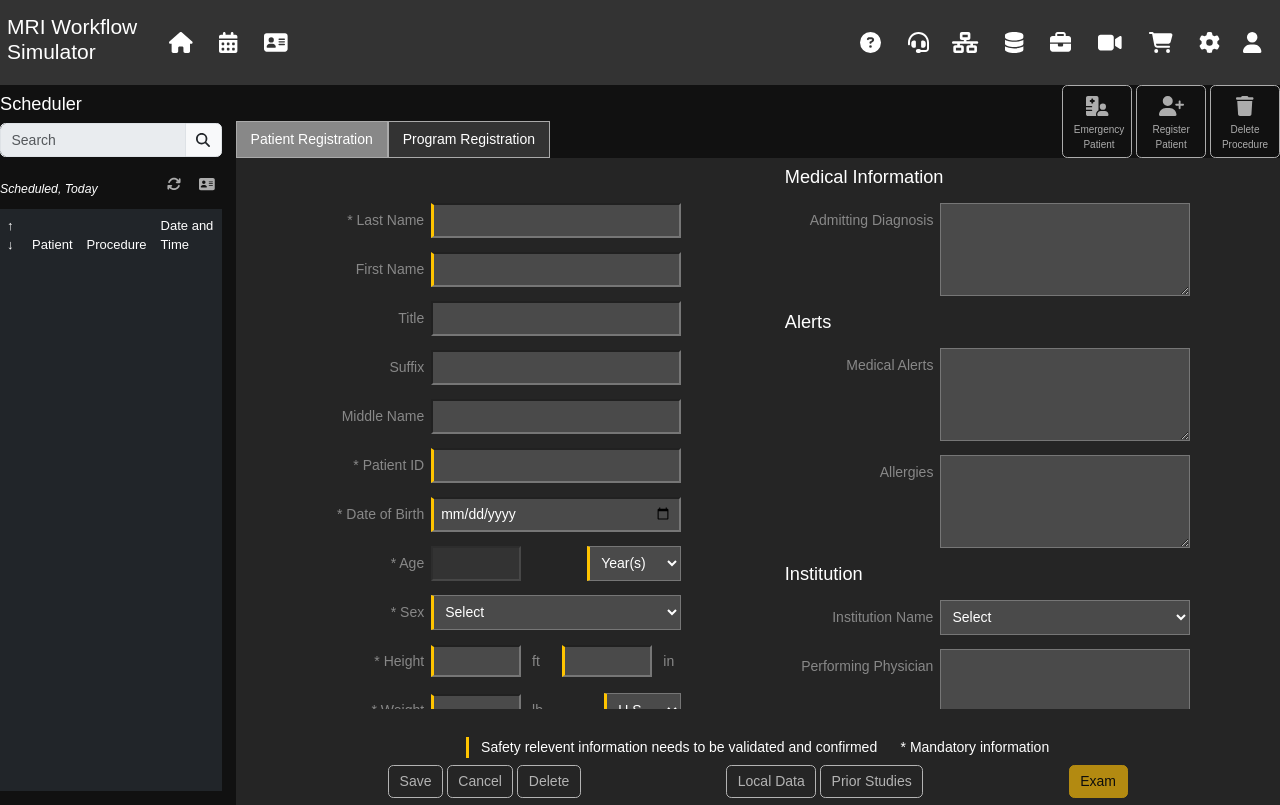
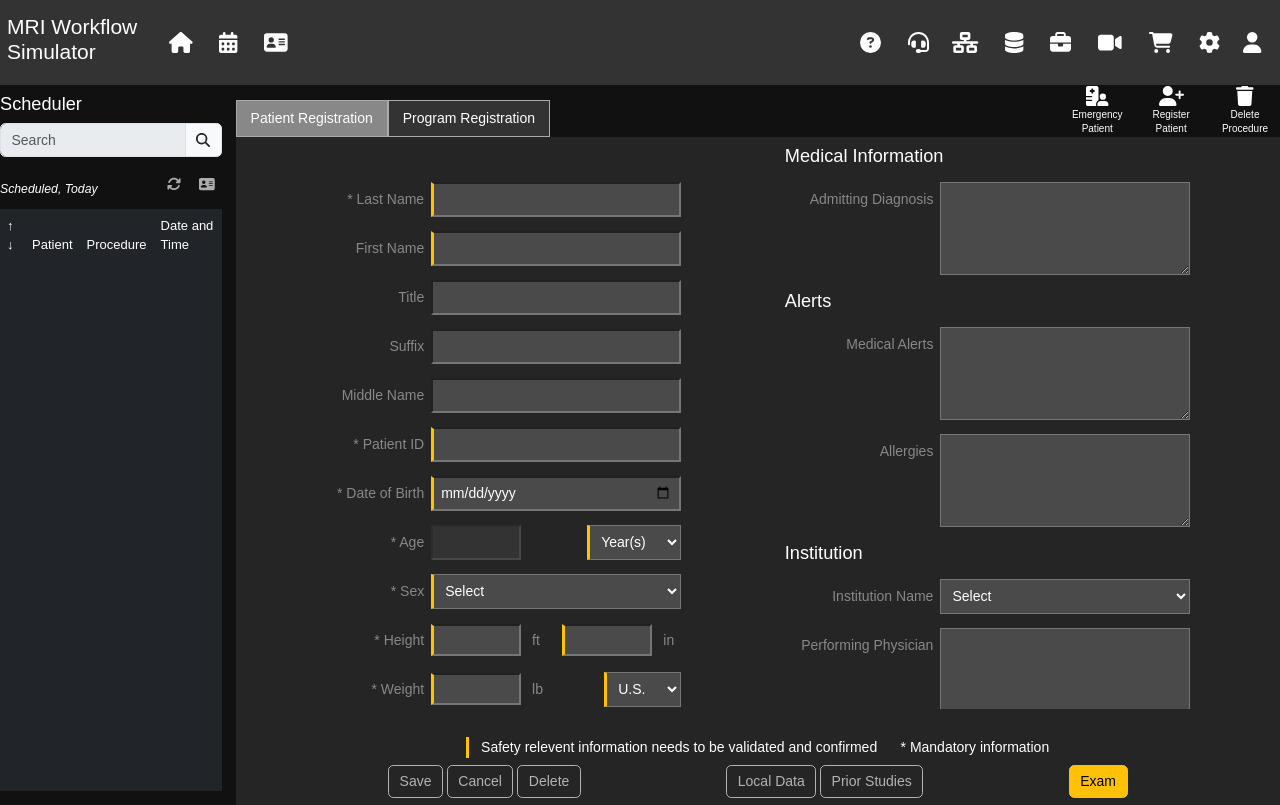
Before and after one commit to vie74050/MRI-WebUI, a website built with webpack: page src/index.html in a window 1280 px wide. Built offline with nearby package versions, Linux system fonts and the light colour scheme.

```diff
--- a/src/index.html
+++ b/src/index.html
@@ -143,19 +143,19 @@
           <span class="space"></span>
 
           <span id="registration-options-right" >
-            <button type="button" class="btn" id="er-patient-btn" disabled>
+            <button type="button" class="btn" id="er-patient-btn" >
               <span>
                 <i class="fa-solid fa-hospital-user"></i>
               </span>
               <label>Emergency Patient</label>
             </button>
-            <button type="button" class="btn" id="registration-btn" disabled>
+            <button type="button" class="btn" id="registration-btn" >
               <span>
                 <i class="fa-solid fa-user-plus"></i>
               </span>
               <label>Register Patient</label>
             </button>
-            <button type="button" class="btn" id="deleteProcedure-btn" disabled>
+            <button type="button" class="btn" id="deleteProcedure-btn" >
               <span>
                 <i class="fa-solid fa-trash"></i>
               </span>
@@ -528,7 +528,7 @@
               <button type="button" class="btn disabled" id="priorStudies" disabled>Prior Studies</button>
           </span>
           <span>
-              <button type="button" class="btn btn-warning disabled" id="exam" disabled>Exam</button>
+              <button type="button" class="btn btn-warning" id="exam">Exam</button>
           </span>
 
         </footer>
--- a/src/styles/registration-options.css
+++ b/src/styles/registration-options.css
@@ -14,6 +14,9 @@
     width: 70px;
     align-items: center;
     color: white;
+    border: none;
+    padding: 0.1em;
+    line-height: 1.4em;
 }
 #registration-options-right button span{
     font-size: 20px;
```
Also changed, not shown: dist/index.html, 1 other file.
